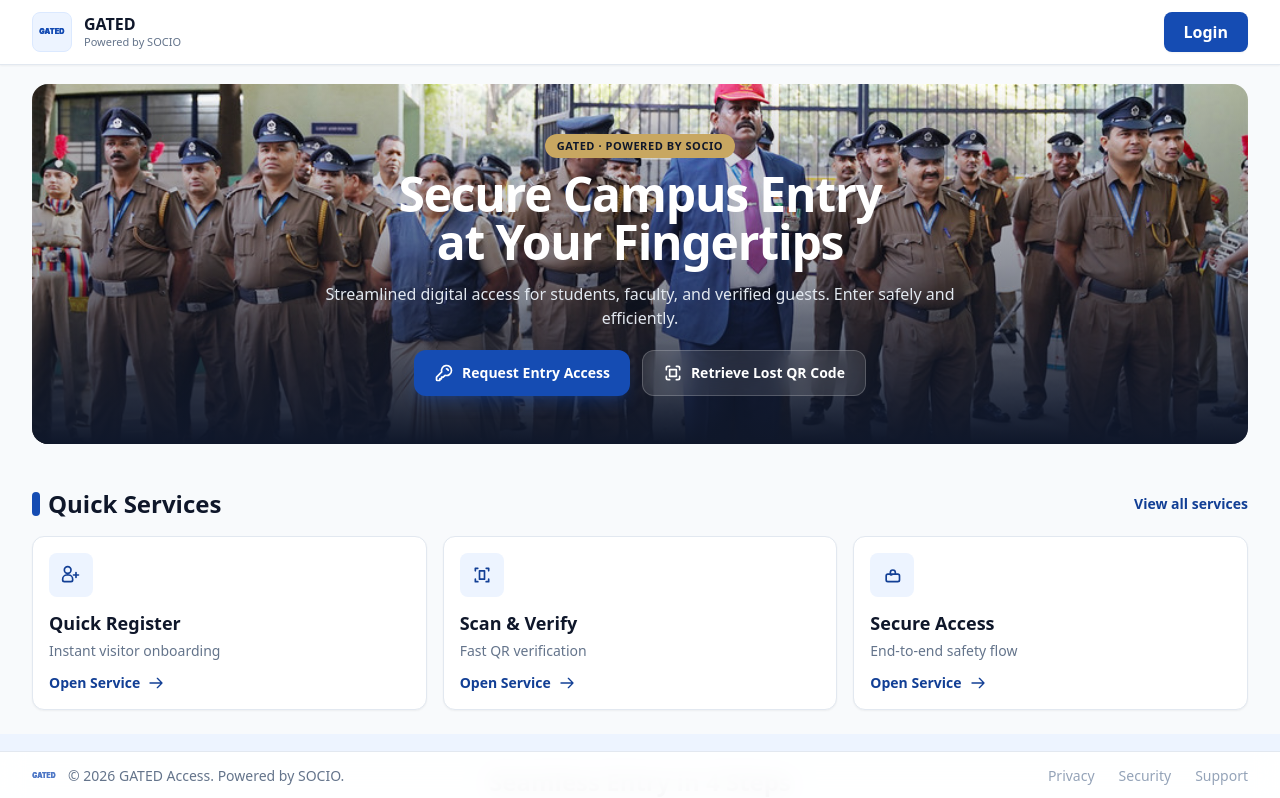
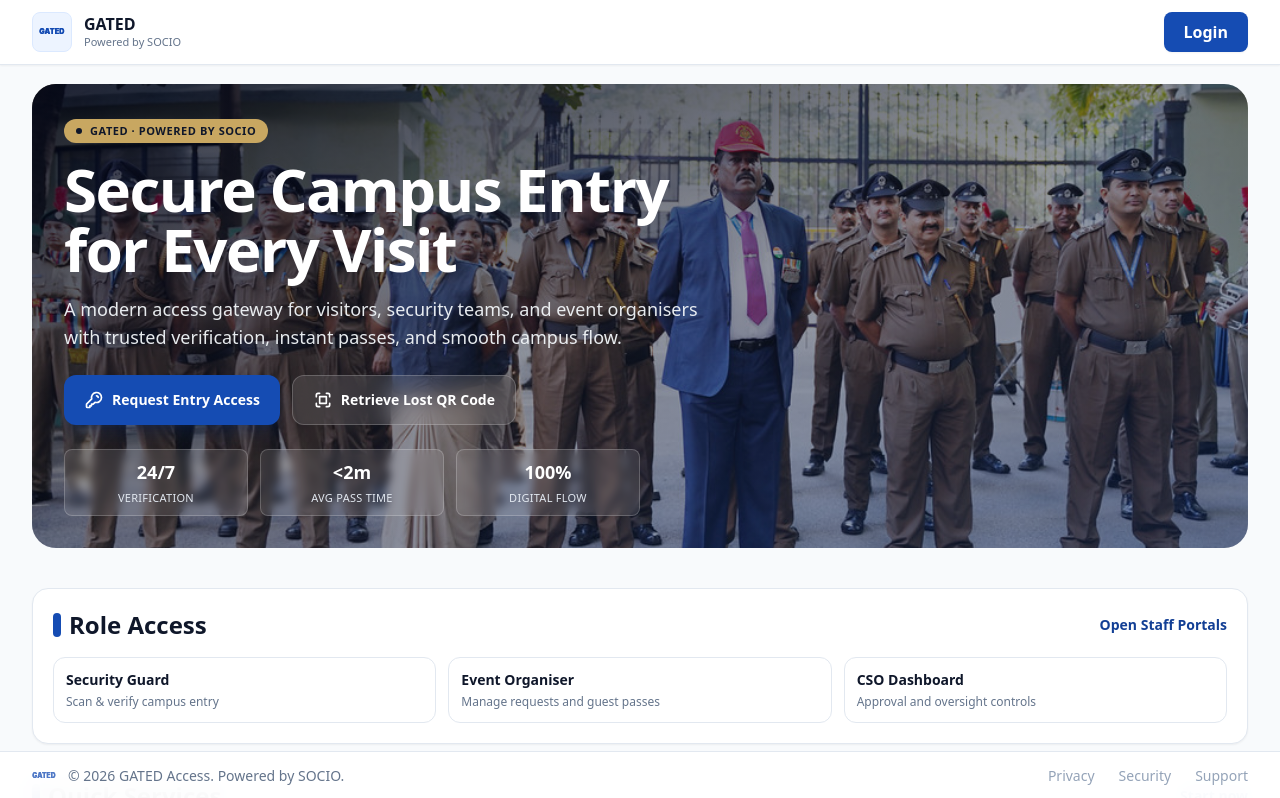
Before and after one commit to thesachinyyadav/universitygatedv2, a Next.js app: page / in a window 1280 px wide. Shown: the top 798 px of the page. Built offline with nearby package versions, Linux system fonts and the light colour scheme.

Commit message:
Redesign home page with premium hero, role access, and improved service flow

```diff
--- a/pages/index.tsx
+++ b/pages/index.tsx
@@ -5,7 +5,7 @@ import Image from 'next/image';
 const quickServices = [
   {
     title: 'Quick Register',
-    description: 'Instant visitor onboarding',
+    description: 'Instant visitor onboarding in under a minute',
     href: '/visitor-register',
     icon: (
       <svg className="w-5 h-5" fill="none" stroke="currentColor" viewBox="0 0 24 24">
@@ -15,7 +15,7 @@ const quickServices = [
   },
   {
     title: 'Scan & Verify',
-    description: 'Fast QR verification',
+    description: 'Real-time QR verification for secure entry',
     href: '/verify',
     icon: (
       <svg className="w-5 h-5" fill="none" stroke="currentColor" viewBox="0 0 24 24">
@@ -24,12 +24,22 @@ const quickServices = [
     ),
   },
   {
-    title: 'Secure Access',
-    description: 'End-to-end safety flow',
+    title: 'Retrieve Pass',
+    description: 'Recover your QR pass using registered details',
     href: '/retrieve-qr',
     icon: (
       <svg className="w-5 h-5" fill="none" stroke="currentColor" viewBox="0 0 24 24">
         <path strokeLinecap="round" strokeLinejoin="round" strokeWidth={2} d="M12 11c0 .552-.448 1-1 1s-1-.448-1-1V9a3 3 0 116 0v2m-5 0h6m-8 0h10a2 2 0 012 2v5a2 2 0 01-2 2H7a2 2 0 01-2-2v-5a2 2 0 012-2z" />
+      </svg>
+    ),
+  },
+  {
+    title: 'Staff Login',
+    description: 'Access guard, organiser, and CSO dashboards',
+    href: '/login',
+    icon: (
+      <svg className="w-5 h-5" fill="none" stroke="currentColor" viewBox="0 0 24 24">
+        <path strokeLinecap="round" strokeLinejoin="round" strokeWidth={2} d="M16 7a4 4 0 11-8 0 4 4 0 018 0zM12 14a7 7 0 00-7 7h14a7 7 0 00-7-7z" />
       </svg>
     ),
   },
@@ -39,8 +49,8 @@ export default function Home() {
   return (
     <div className="min-h-screen bg-slate-50 text-slate-900 flex flex-col">
       <main className="flex-1">
-        <section className="max-w-7xl mx-auto px-4 sm:px-6 lg:px-8 py-4 sm:py-5">
-          <div className="relative overflow-hidden rounded-2xl min-h-[320px] sm:min-h-[360px] flex flex-col items-center justify-center text-center p-5 sm:p-6">
+        <section className="max-w-7xl mx-auto px-4 sm:px-6 lg:px-8 pt-4 pb-5 sm:pt-5 sm:pb-6">
+          <div className="relative overflow-hidden rounded-2xl sm:rounded-3xl min-h-[360px] sm:min-h-[420px] lg:min-h-[460px] p-5 sm:p-8">
             <Image
               src="/securityimage.jpg"
               alt="University campus entrance"
@@ -48,54 +58,95 @@ export default function Home() {
               sizes="100vw"
               className="object-cover"
             />
-            <div className="absolute inset-0 bg-gradient-to-t from-slate-900 via-slate-900/40 to-transparent" />
+            <div className="absolute inset-0 bg-gradient-to-br from-slate-950/85 via-slate-900/45 to-primary-900/45" />
 
-            <motion.div initial={{ opacity: 0, y: 12 }} animate={{ opacity: 1, y: 0 }} className="relative z-10 max-w-2xl">
-              <span className="inline-block px-3 py-1 rounded-full bg-tertiary-600 text-slate-900 text-[11px] font-bold uppercase tracking-wider mb-3">
+            <motion.div initial={{ opacity: 0, y: 14 }} animate={{ opacity: 1, y: 0 }} className="relative z-10 max-w-3xl">
+              <span className="inline-flex items-center gap-2 px-3 py-1 rounded-full bg-tertiary-600 text-slate-900 text-[11px] font-bold uppercase tracking-wider mb-4">
+                <span className="w-1.5 h-1.5 rounded-full bg-slate-900" />
                 GATED · Powered by SOCIO
               </span>
-              <h1 className="text-white text-2xl sm:text-3xl md:text-5xl font-black tracking-tight mb-4">
+              <h1 className="text-white text-3xl sm:text-4xl lg:text-6xl font-black tracking-tight mb-4 leading-tight">
                 Secure Campus Entry
                 <br />
-                at Your Fingertips
+                for Every Visit
               </h1>
-              <p className="text-slate-200 text-sm sm:text-base mb-5">
-                Streamlined digital access for students, faculty, and verified guests. Enter safely and efficiently.
+              <p className="text-slate-100/95 text-sm sm:text-base lg:text-lg mb-6 max-w-2xl">
+                A modern access gateway for visitors, security teams, and event organisers with trusted verification, instant passes, and smooth campus flow.
               </p>
-              <div className="flex flex-col sm:flex-row gap-3 justify-center">
-                <Link href="/visitor-register" className="px-5 py-3 bg-primary-600 text-white text-sm font-bold rounded-xl shadow-lg shadow-primary-600/30 hover:bg-primary-700 transition-all flex items-center justify-center gap-2">
+              <div className="flex flex-col sm:flex-row gap-3">
+                <Link href="/visitor-register" className="px-5 py-3.5 bg-primary-600 text-white text-sm font-bold rounded-xl shadow-lg shadow-primary-900/30 hover:bg-primary-700 transition-all flex items-center justify-center gap-2">
                   <svg className="w-5 h-5" fill="none" stroke="currentColor" viewBox="0 0 24 24">
                     <path strokeLinecap="round" strokeLinejoin="round" strokeWidth={2} d="M15 7a2 2 0 012 2m4 0a6 6 0 01-7.743 5.743L11 17H9v2H7v2H4a1 1 0 01-1-1v-2.586a1 1 0 01.293-.707l5.964-5.964A6 6 0 1121 9z" />
                   </svg>
                   Request Entry Access
                 </Link>
 
-                <Link href="/retrieve-qr" className="px-5 py-3 bg-white/10 backdrop-blur-md text-white text-sm border border-white/20 font-bold rounded-xl hover:bg-white/20 transition-all flex items-center justify-center gap-2">
+                <Link href="/retrieve-qr" className="px-5 py-3.5 bg-white/10 backdrop-blur-md text-white text-sm border border-white/20 font-bold rounded-xl hover:bg-white/20 transition-all flex items-center justify-center gap-2">
                   <svg className="w-5 h-5" fill="none" stroke="currentColor" viewBox="0 0 24 24">
                     <path strokeLinecap="round" strokeLinejoin="round" strokeWidth={2} d="M8 4H6a2 2 0 00-2 2v2m0 8v2a2 2 0 002 2h2m8 0h2a2 2 0 002-2v-2m0-8V6a2 2 0 00-2-2h-2M8 8h8v8H8V8z" />
                   </svg>
                   Retrieve Lost QR Code
                 </Link>
               </div>
+
+              <div className="mt-6 grid grid-cols-3 gap-2 sm:gap-3 max-w-xl">
+                {[
+                  { value: '24/7', label: 'Verification' },
+                  { value: '<2m', label: 'Avg Pass Time' },
+                  { value: '100%', label: 'Digital Flow' },
+                ].map((item) => (
+                  <div key={item.label} className="bg-white/10 border border-white/20 rounded-lg px-2 py-2 text-center backdrop-blur-sm">
+                    <p className="text-white text-base sm:text-lg font-extrabold leading-none">{item.value}</p>
+                    <p className="text-[10px] sm:text-[11px] text-slate-200 uppercase tracking-wide mt-1">{item.label}</p>
+                  </div>
+                ))}
+              </div>
             </motion.div>
           </div>
         </section>
 
-        <section className="max-w-7xl mx-auto px-4 sm:px-6 lg:px-8 py-5 sm:py-6">
+        <section className="max-w-7xl mx-auto px-4 sm:px-6 lg:px-8 py-3 sm:py-4">
+          <div className="bg-white rounded-2xl border border-slate-200 p-4 sm:p-5 shadow-sm">
+            <div className="flex flex-col sm:flex-row sm:items-center sm:justify-between gap-3 mb-4">
+              <h2 className="text-xl sm:text-2xl font-bold text-slate-900 flex items-center gap-2">
+                <span className="w-2 h-6 bg-primary-600 rounded-full" />
+                Role Access
+              </h2>
+              <Link href="/login" className="text-primary-700 font-semibold text-sm hover:underline">Open Staff Portals</Link>
+            </div>
+
+            <div className="grid grid-cols-1 sm:grid-cols-3 gap-3">
+              <Link href="/login?role=guard" className="rounded-xl border border-slate-200 p-3 hover:border-primary-300 hover:bg-primary-50/50 transition">
+                <p className="text-sm font-bold text-slate-900">Security Guard</p>
+                <p className="text-xs text-slate-500 mt-1">Scan & verify campus entry</p>
+              </Link>
+              <Link href="/login?role=organiser" className="rounded-xl border border-slate-200 p-3 hover:border-primary-300 hover:bg-primary-50/50 transition">
+                <p className="text-sm font-bold text-slate-900">Event Organiser</p>
+                <p className="text-xs text-slate-500 mt-1">Manage requests and guest passes</p>
+              </Link>
+              <Link href="/login?role=cso" className="rounded-xl border border-slate-200 p-3 hover:border-primary-300 hover:bg-primary-50/50 transition">
+                <p className="text-sm font-bold text-slate-900">CSO Dashboard</p>
+                <p className="text-xs text-slate-500 mt-1">Approval and oversight controls</p>
+              </Link>
+            </div>
+          </div>
+        </section>
+
+        <section className="max-w-7xl mx-auto px-4 sm:px-6 lg:px-8 py-4 sm:py-5">
           <div className="flex items-center justify-between mb-4">
             <h2 className="text-xl sm:text-2xl font-bold text-slate-900 flex items-center gap-2">
               <span className="w-2 h-6 bg-primary-600 rounded-full" />
               Quick Services
             </h2>
-            <Link href="/visitor-register" className="text-primary-700 font-semibold text-sm hover:underline">View all services</Link>
+            <Link href="/visitor-register" className="text-primary-700 font-semibold text-sm hover:underline">Start now</Link>
           </div>
 
-          <div className="grid grid-cols-1 md:grid-cols-3 gap-3 sm:gap-4">
+          <div className="grid grid-cols-1 sm:grid-cols-2 lg:grid-cols-4 gap-3 sm:gap-4">
             {quickServices.map((service) => (
               <Link
                 key={service.title}
                 href={service.href}
-                className="group bg-white p-4 rounded-xl border border-slate-200 hover:border-primary-400 transition-all shadow-sm"
+                className="group bg-white p-4 rounded-xl border border-slate-200 hover:border-primary-400 hover:shadow-md transition-all"
               >
                 <div className="w-11 h-11 bg-primary-50 rounded-lg flex items-center justify-center text-primary-700 mb-3 group-hover:scale-110 transition-transform">
                   {service.icon}
@@ -113,7 +164,7 @@ export default function Home() {
           </div>
         </section>
 
-        <section className="bg-primary-50 py-7 sm:py-8">
+        <section className="bg-primary-50 py-7 sm:py-9">
           <div className="max-w-7xl mx-auto px-4 sm:px-6 lg:px-8 text-center">
             <h2 className="text-xl sm:text-2xl font-bold text-slate-900 mb-5">Seamless Entry in 4 Steps</h2>
             <div className="relative grid grid-cols-1 sm:grid-cols-2 lg:grid-cols-4 gap-4 sm:gap-5">
@@ -146,7 +197,6 @@ export default function Home() {
           </div>
         </section>
       </main>
-
     </div>
   );
 }
```
